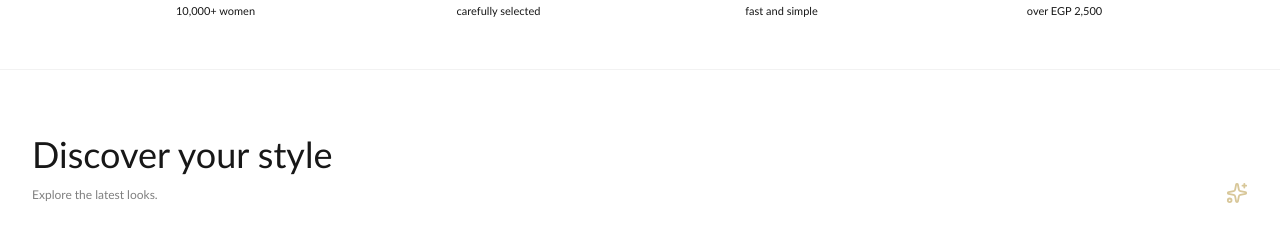
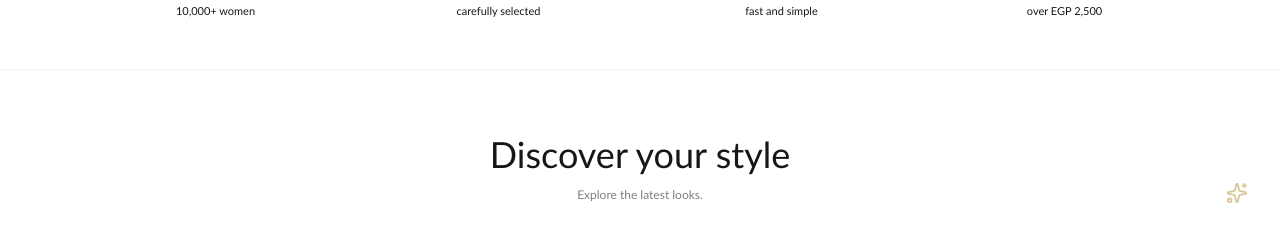
Before and after one commit to noname-eg/no_name, a React (Vite) app: page / in a window 1280 px wide. Shown: the part 2960-3198 px from the top of the page. Built offline with nearby package versions, Linux system fonts and the light colour scheme; a web font is replaced by a local one.

Commit message:
Standardize section heading fonts and center content

```diff
--- a/client/pages/Index.tsx
+++ b/client/pages/Index.tsx
@@ -53,9 +53,9 @@ export default function Index() {
     <section className="relative h-[598px] w-full overflow-hidden bg-[#1c2822] text-white" style={{ "--brand-accent": siteSettings.accent } as React.CSSProperties}><div className="absolute inset-0"><img src="https://glowmodest.com/cdn/shop/files/1P0A2473.jpg?v=1784649698&width=2000" alt="تشكيلة no name لصيف 2026" loading="eager" className="h-full w-full object-cover object-center" /></div><div className="absolute inset-0 bg-black/25" /><div dir={isEnglish ? "ltr" : "rtl"} className={`absolute bottom-[15%] left-[6%] z-10 max-w-[500px] sm:left-[10%] ${isEnglish ? "text-left" : "text-right"}`}><h1 className="mb-5 font-sans text-5xl font-extrabold leading-[1.1] tracking-[0.01em] sm:text-[70px]">{siteSettings.heroTitle || (isEnglish ? "New for Summer 2026" : "جديد في صيف 2026")}</h1><p className="mb-8 text-base font-light leading-8 tracking-wide sm:text-lg">{siteSettings.heroDescription || (isEnglish ? "Modest styles designed for everyday comfort." : "أزياء محتشمة، مصممة لراحة الحياة اليومية.")}</p><Link to="/shop" className="inline-flex border border-white px-7 py-3.5 text-[11px] font-semibold tracking-[0.08em] transition hover:bg-white hover:text-[#1c2822] sm:px-10 sm:py-4" style={{ borderColor: siteSettings.accent }}>{isEnglish ? "Shop new arrivals" : "تسوقي المنتجات الجديدة"}</Link></div></section>
     <section className="bg-white px-5 py-16 lg:px-8 lg:py-20"><div className="mx-auto max-w-[1240px]"><h2 className="mb-9 text-center font-times text-4xl tracking-[-0.04em] sm:text-5xl">{sections.arrivals?.title || "New Collection"}</h2>{sections.arrivals?.description && <p className="-mt-5 mb-9 text-center text-[12px] text-black/50">{sections.arrivals.description}</p>}<div className="-mx-5 flex snap-x snap-mandatory gap-3 overflow-x-auto px-5 pb-3 [scrollbar-width:none] sm:mx-0 sm:grid sm:grid-cols-3 sm:gap-x-3 sm:gap-y-10 sm:overflow-visible sm:px-0 sm:pb-0 lg:grid-cols-4 lg:gap-5">{catalog.slice(0, 8).map((product, index) => <div key={product.id} className="min-w-[78%] snap-start sm:min-w-0"><ProductCard product={product} index={index} /></div>)}</div><div className="mt-12 text-center"><Link to="/shop" className="inline-flex items-center gap-3 text-[13px] font-medium">{isEnglish ? "Shop new arrivals" : "تسوق أحدث المنتجات"} <ArrowLeft size={17} /></Link></div></div></section>
     <section className="bg-white px-5 py-14 lg:px-8 lg:py-20"><div className="mx-auto max-w-[1240px]"><h2 className="mb-3 text-center font-times text-4xl tracking-[-0.04em] sm:text-5xl">{sections.categories?.title || "Shop by category"}</h2>{sections.categories?.description && <p className="mb-10 text-center text-[12px] text-black/50">{sections.categories.description}</p>}<div className="grid grid-cols-2 gap-4 sm:grid-cols-3 lg:grid-cols-6 lg:gap-5">{localizedTiles.map((tile) => <Link key={tile.label} to={tile.category ? `/shop?category=${tile.category}` : "/shop"} className="group relative aspect-[3/4] overflow-hidden bg-[#eeeeee]"><img src={tile.image} alt={tile.label} loading="lazy" className="h-full w-full object-cover transition duration-700 ease-out group-hover:scale-105" /><div className="absolute inset-0 bg-black/0 transition duration-500 group-hover:bg-black/45" /><div className="absolute inset-0 flex flex-col items-center justify-center gap-2 p-4 text-center text-white"><span className="text-lg font-light tracking-[0.08em] drop-shadow-[0_2px_10px_rgba(0,0,0,.45)]">{tile.label}</span><span className="h-0.5 w-0 bg-[#d8c799] transition-all duration-500 group-hover:w-12" /></div></Link>)}</div></div></section>
-    <section className="relative h-[460px] overflow-hidden bg-[#d8d8d4]">{sections.editorial?.video ? <video src={sections.editorial.video} autoPlay muted loop playsInline className="h-full w-full object-cover object-center" /> : <img src={sections.editorial?.image || "https://images.unsplash.com/photo-1529139574466-a303027c1d8b?auto=format&fit=crop&w=1800&q=90"} alt="أناقة بلا عناء من no name" className="h-full w-full object-cover object-center" />}<div className="absolute inset-0 flex items-center justify-center bg-black/10"><div className="bg-[#d8c799] px-10 py-9 text-center text-white sm:px-16" style={{ backgroundColor: siteSettings.accent }}><h2 className="font-sans text-3xl font-bold">{sections.editorial?.title || "Effortless style"}</h2><p className="mt-3 text-sm text-white/80">{sections.editorial?.description || (isEnglish ? "Thoughtful designs for every moment." : "تصاميم أنيقة تناسب كل لحظة.")}</p><Link to="/shop" className="mt-6 inline-flex border border-white px-7 py-3 text-[11px] font-bold transition hover:bg-white hover:text-black">{isEnglish ? "Shop the collection" : "تسوقي المجموعة"}</Link></div></div></section>
+    <section className="relative h-[460px] overflow-hidden bg-[#d8d8d4]">{sections.editorial?.video ? <video src={sections.editorial.video} autoPlay muted loop playsInline className="h-full w-full object-cover object-center" /> : <img src={sections.editorial?.image || "https://images.unsplash.com/photo-1529139574466-a303027c1d8b?auto=format&fit=crop&w=1800&q=90"} alt="أناقة بلا عناء من no name" className="h-full w-full object-cover object-center" />}<div className="absolute inset-0 flex items-center justify-center bg-black/10"><div className="bg-[#d8c799] px-10 py-9 text-center text-white sm:px-16" style={{ backgroundColor: siteSettings.accent }}><h2 className="font-times text-3xl font-bold">{sections.editorial?.title || "Effortless style"}</h2><p className="mt-3 text-sm text-white/80">{sections.editorial?.description || (isEnglish ? "Thoughtful designs for every moment." : "تصاميم أنيقة تناسب كل لحظة.")}</p><Link to="/shop" className="mt-6 inline-flex border border-white px-7 py-3 text-[11px] font-bold transition hover:bg-white hover:text-black">{isEnglish ? "Shop the collection" : "تسوقي المجموعة"}</Link></div></div></section>
     <section className="border-y border-black/5 bg-white px-5 py-12 lg:px-8"><div className="mx-auto grid max-w-[1100px] grid-cols-2 gap-8 text-center sm:grid-cols-4"><div className="flex flex-col items-center gap-3"><BadgeCheck size={28} strokeWidth={1.3} /><p className="text-[11px] leading-5">{isEnglish ? <>Trusted by<br />10,000+ women</> : <>موثوق به من قبل<br />أكثر من ١٠ آلاف عميلة</>}</p></div><div className="flex flex-col items-center gap-3"><BadgeCheck size={28} strokeWidth={1.3} /><p className="text-[11px] leading-5">{isEnglish ? <>Excellent quality<br />carefully selected</> : <>جودة ممتازة<br />مختارة بعناية</>}</p></div><div className="flex flex-col items-center gap-3"><RotateCcw size={28} strokeWidth={1.3} /><p className="text-[11px] leading-5">{isEnglish ? <>Easy exchanges<br />fast and simple</> : <>عمليات تبديل<br />سهلة وسريعة</>}</p></div><div className="flex flex-col items-center gap-3"><Truck size={28} strokeWidth={1.3} /><p className="text-[11px] leading-5">{isEnglish ? <>Free shipping on orders<br />over EGP 2,500</> : <>شحن مجاني للطلبات<br />فوق ٢٥٠٠ ج.م</>}</p></div></div></section>
-    <section className="bg-white px-5 py-16 lg:px-8"><div className="mx-auto max-w-[1240px]"><div className="mb-9 flex items-end justify-between"><div><h2 className="mx-auto text-center font-times text-4xl">{sections.discover?.title || "Discover your style"}</h2>{sections.discover?.description && <p className="mx-auto mt-3 text-[12px] text-black/50">{sections.discover.description}</p>}</div><Sparkles className="text-[#d8c799]" size={22} /></div><div className="-mx-5 flex snap-x snap-mandatory gap-3 overflow-x-auto px-5 pb-4 [scrollbar-width:none] sm:mx-0 sm:px-0">{localizedStories.map((story) => <Link key={story.title} to="/shop" className="group relative aspect-[.7] min-w-[88%] snap-start overflow-hidden sm:min-w-[48%] lg:min-w-[32%]"><video src={story.video} poster={story.image} autoPlay muted loop playsInline preload="metadata" className="h-full w-full object-cover transition duration-700 group-hover:scale-105" aria-label={story.title} /><div className="absolute inset-x-0 bottom-0 bg-gradient-to-t from-black/80 to-transparent p-5 pt-28 text-white"><h3 className="text-lg font-bold">{story.title}</h3><span className="mt-3 inline-flex rounded bg-[#e9e3d7] px-4 py-2 text-[10px] text-black">{isEnglish ? "Shop now" : "تسوقي الآن"} <ArrowLeft className="mr-2" size={13} /></span></div></Link>)}</div></div></section>
+    <section className="bg-white px-5 py-16 lg:px-8"><div className="mx-auto max-w-[1240px]"><div className="relative mb-9 flex items-end justify-center"><div className="text-center"><h2 className="mx-auto text-center font-times text-4xl">{sections.discover?.title || "Discover your style"}</h2>{sections.discover?.description && <p className="mx-auto mt-3 text-center text-[12px] text-black/50">{sections.discover.description}</p>}</div><Sparkles className="absolute right-0 text-[#d8c799]" size={22} /></div><div className="-mx-5 flex snap-x snap-mandatory gap-3 overflow-x-auto px-5 pb-4 [scrollbar-width:none] sm:mx-0 sm:px-0">{localizedStories.map((story) => <Link key={story.title} to="/shop" className="group relative aspect-[.7] min-w-[88%] snap-start overflow-hidden sm:min-w-[48%] lg:min-w-[32%]"><video src={story.video} poster={story.image} autoPlay muted loop playsInline preload="metadata" className="h-full w-full object-cover transition duration-700 group-hover:scale-105" aria-label={story.title} /><div className="absolute inset-x-0 bottom-0 bg-gradient-to-t from-black/80 to-transparent p-5 pt-28 text-white"><h3 className="text-lg font-bold">{story.title}</h3><span className="mt-3 inline-flex rounded bg-[#e9e3d7] px-4 py-2 text-[10px] text-black">{isEnglish ? "Shop now" : "تسوقي الآن"} <ArrowLeft className="mr-2" size={13} /></span></div></Link>)}</div></div></section>
     <CollectionShelf title={sections.sets?.title || "Sets"} description={sections.sets?.description} items={sets.length ? sets : catalog} linkLabel={isEnglish ? "Shop sets" : "تسوقي الأطقم"} />
     <CollectionShelf title={sections.tops?.title || "Blouses / shirts"} description={sections.tops?.description} items={tops.length ? tops : catalog} linkLabel={isEnglish ? "Shop tops" : "تسوقي التوبس"} />
     <CollectionShelf title={sections.pants?.title || "Skirts / pants"} description={sections.pants?.description} items={pants.length ? pants : catalog} linkLabel={isEnglish ? "Shop pants" : "تسوقي البناطيل"} />
```
